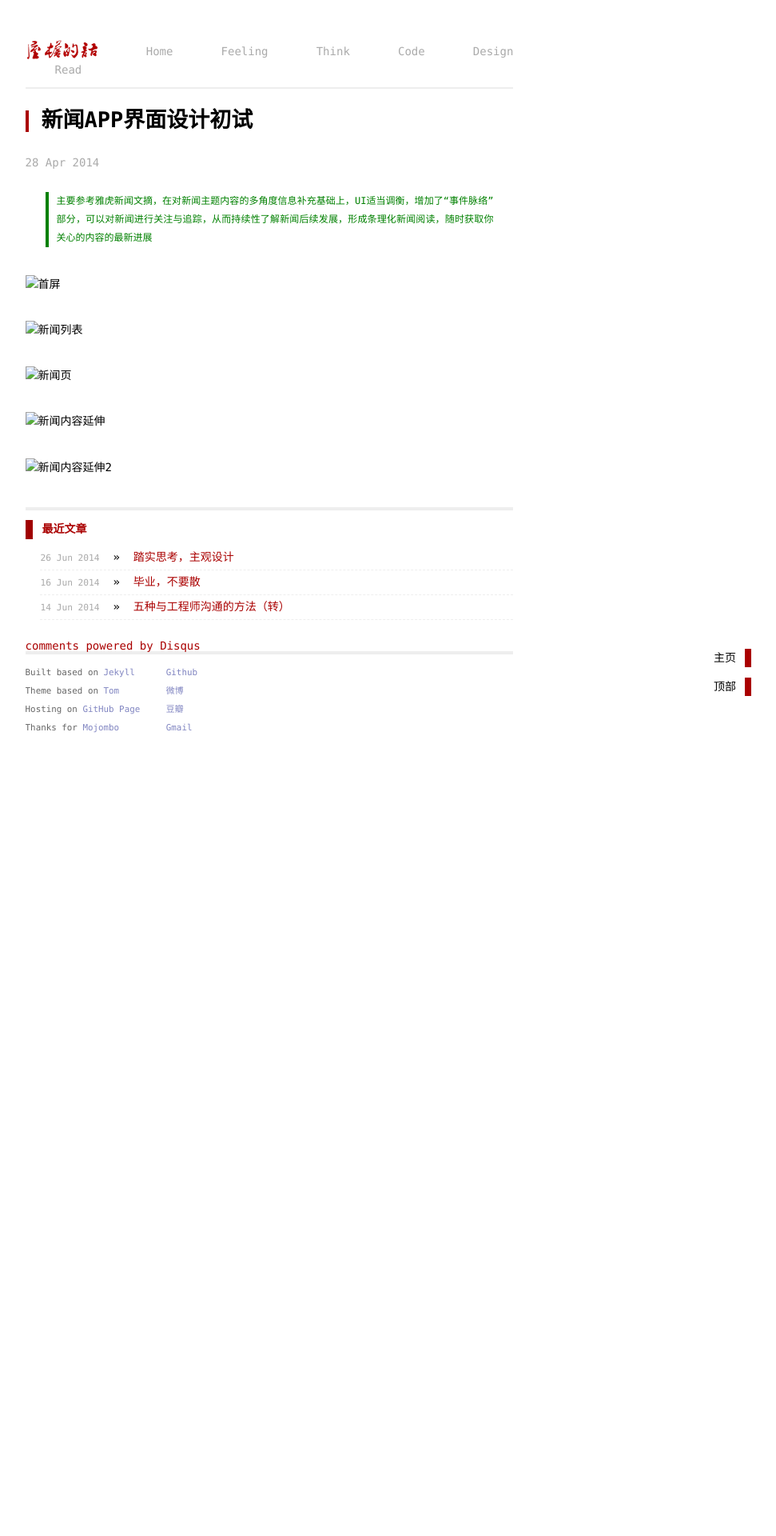
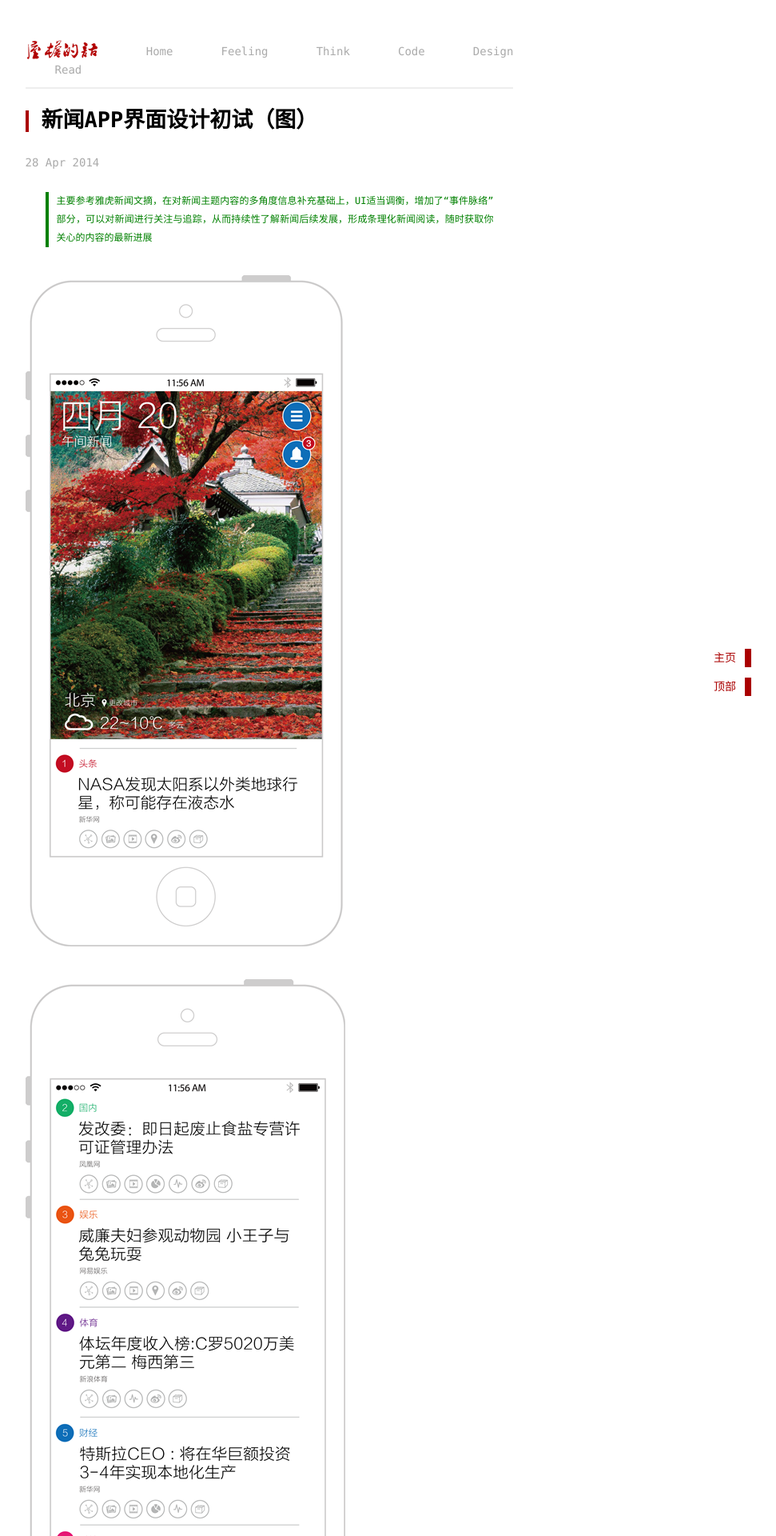
Before and after one commit to moshuohua/moshuohua.github.io, a Jekyll site: the page built from _posts/2014-04-28-news-event-timeline-design.md, in a window 1280 px wide. Shown: the top 1920 px of the page at 80% size, without its empty margins (303-1274 px from the left). Built offline with Jekyll 4.4.1, drawn with Linux system fonts in a browser that asks for light colours; Markdown is read by kramdown in place of the engine named in the settings; comment, search, counter and statistics services are not loaded; before the commit the page ends 942 px from its top, so only the background shows below that.

Commit message:
fix some style and change the title

```diff
--- a/_posts/2014-04-28-news-event-timeline-design.md
+++ b/_posts/2014-04-28-news-event-timeline-design.md
@@ -1,6 +1,6 @@
 ---
 layout: post
-title: 新闻APP界面设计初试
+title: 新闻APP界面设计初试（图）
 category: design
 ---
 
@@ -10,16 +10,16 @@ category: design
 
 >主要参考雅虎新闻文摘，在对新闻主题内容的多角度信息补充基础上，UI适当调衡，增加了“事件脉络”部分，可以对新闻进行关注与追踪，从而持续性了解新闻后续发展，形成条理化新闻阅读，随时获取你关心的内容的最新进展
 
-![首屏](/assets/iNEWS/00.png)
+![首屏](/assets/img/iNEWS/00.png)
 
 
-![新闻列表](/assets/iNEWS/01.png)
+![新闻列表](/assets/img/iNEWS/01.png)
 
 
-![新闻页](/assets/iNEWS/02.png)
+![新闻页](/assets/img/iNEWS/02.png)
 
 
-![新闻内容延伸](/assets/iNEWS/03.png)
+![新闻内容延伸](/assets/img/iNEWS/03.png)
 
 
-![新闻内容延伸2](/assets/iNEWS/04.png)
+![新闻内容延伸2](/assets/img/iNEWS/04.png)
--- a/assets/css/screen.css
+++ b/assets/css/screen.css
@@ -36,12 +36,12 @@ p {
 }
 
 a {
-  color: #a00;
+  color: #000;
   text-decoration: none;
 }
 
 a:hover {
-  color: black;
+  color: #aaa;
   text-decoration: underline;
 }
 
@@ -193,6 +193,10 @@ ul.posts {
 	margin-top: 27px;
   }
 
+  #post a {
+	color: #a00 !important;
+  }
+
   #post h2 {
 	border-left: 9px solid #d3d8db;
     color:#a00;
@@ -219,7 +223,7 @@ ul.posts {
   }
 
   #post img {
-	margin: 10px 0px;
+	margin: 10px auto;
   }
 
   #post pre {
```
Also changed, not shown: _posts/2013-11-24-the-design-of-pmarker.md (+1 -1 lines), _posts/2013-12-02-recommend-ads-model.md (+1 -1 lines), assets/img/recommend.png.
